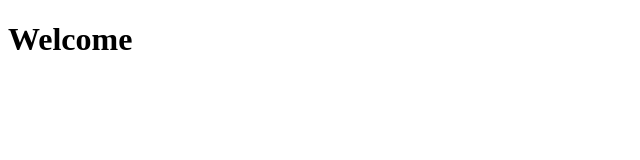
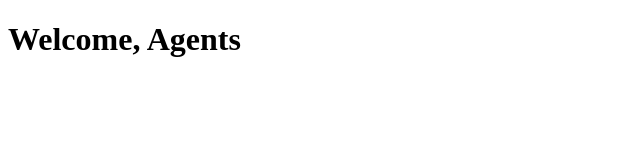
Before and after one commit to shaulk600/shaulk600-19-08-25-Git-Merge-Conflict-Practic-two, a website: page index.html in a window 1280 px wide. Shown: the whole page, without its empty margins (0-640 px from the left). Drawn offline with Linux system fonts and the light colour scheme.

Commit message:
feat: hero says 'Welcome, Agents'

```diff
--- a/index.html
+++ b/index.html
@@ -11,7 +11,7 @@
 
 <body>
 
-    <h1 id="hero-title">Welcome</h1>
+    <h1 id="hero-title">Welcome, Agents</h1>
 
 </body>
 
```
